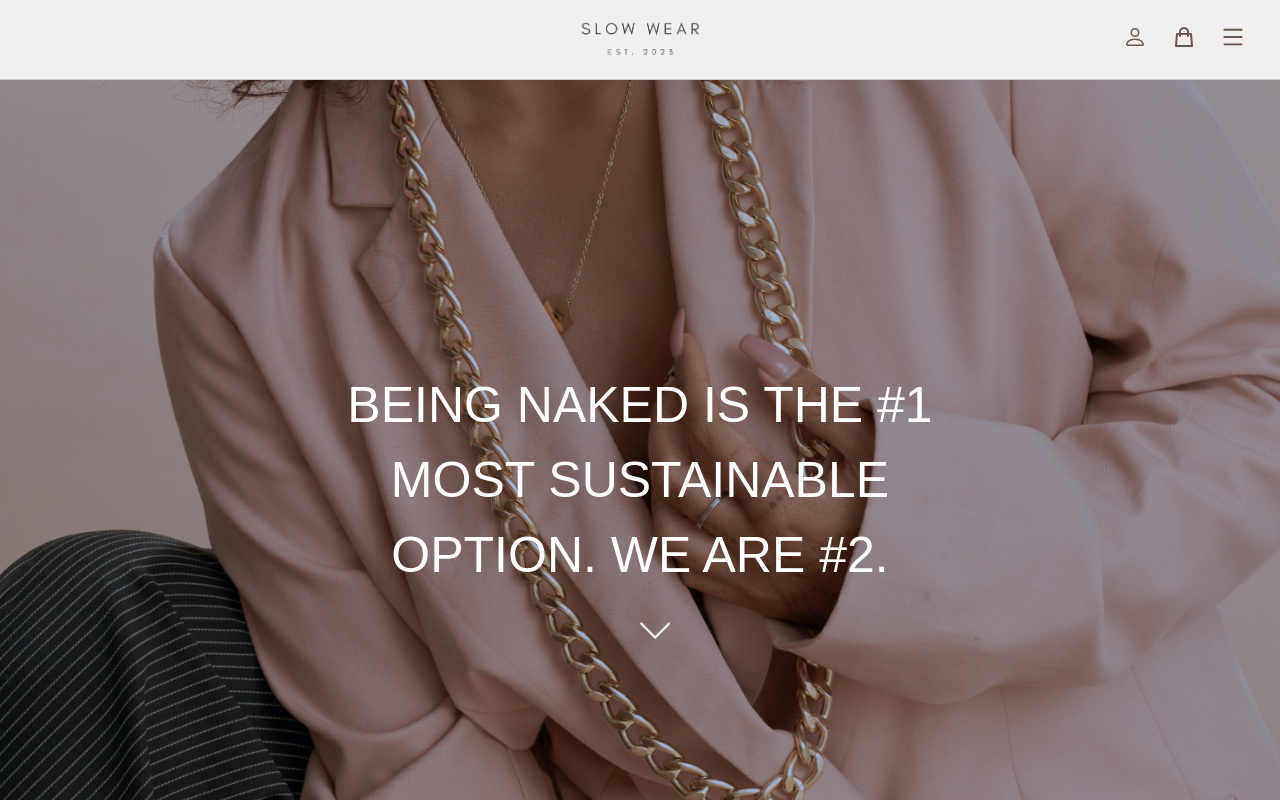
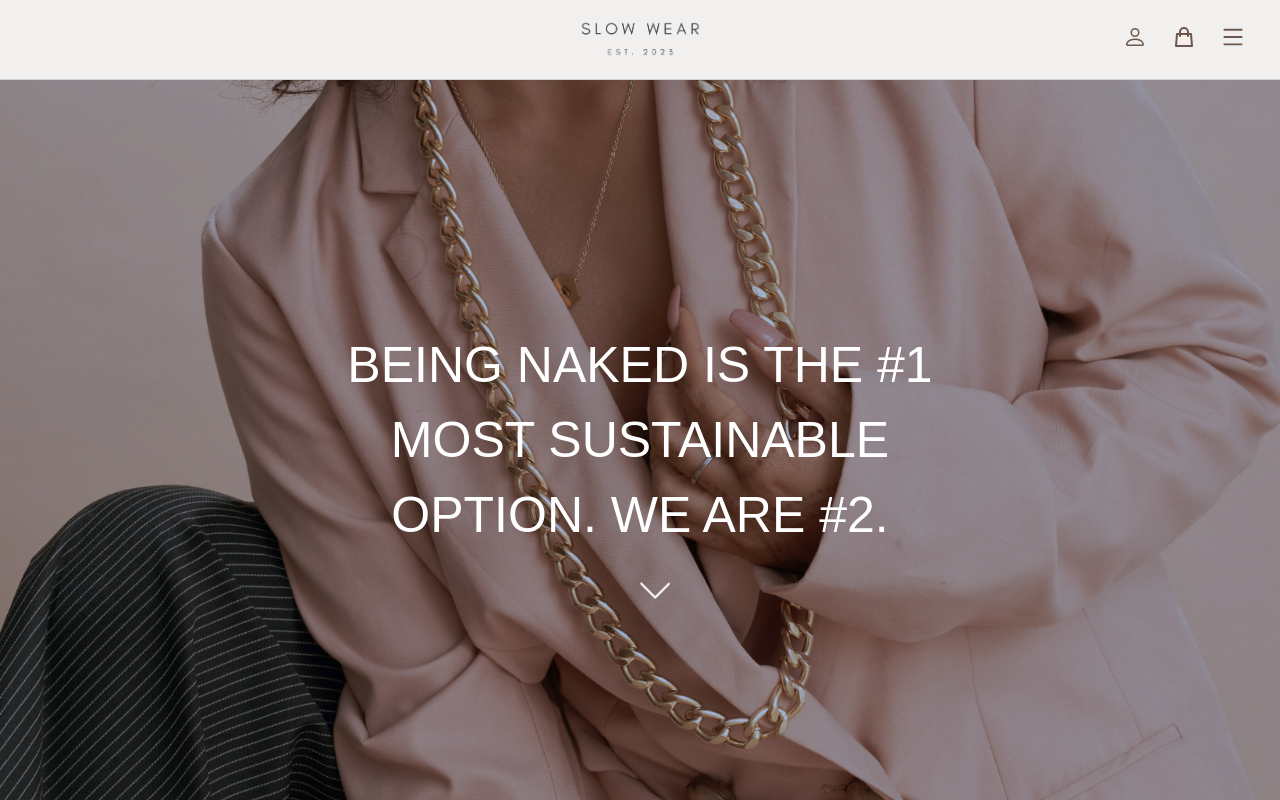
Before and after one commit to Kristyna-Novakova/slow-wear, a React app: page / in a window 1280 px wide. Shown: the top 800 px of the page. Built offline with nearby package versions, Linux system fonts and the light colour scheme; a web font is replaced by a local one.

Commit message:
fixing MainPage height

```diff
--- a/src/pages/MainPage/style.css
+++ b/src/pages/MainPage/style.css
@@ -4,7 +4,7 @@
 .main-section {
   position: relative;
   width: 100%;
-  height: 100vh;
+  height: calc(100vh - 80px);
 }
 
 .background-image {
```
